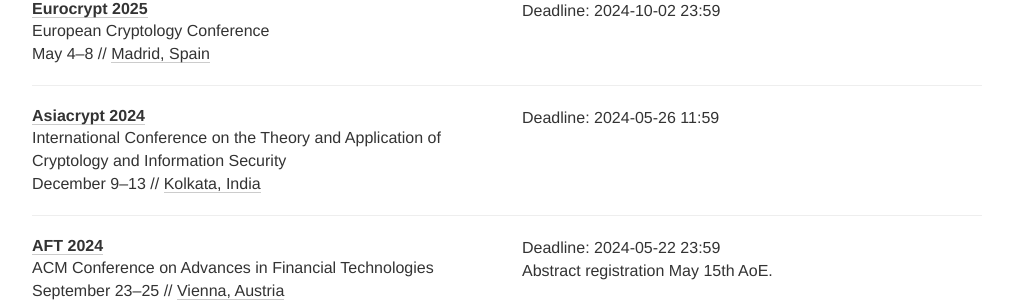
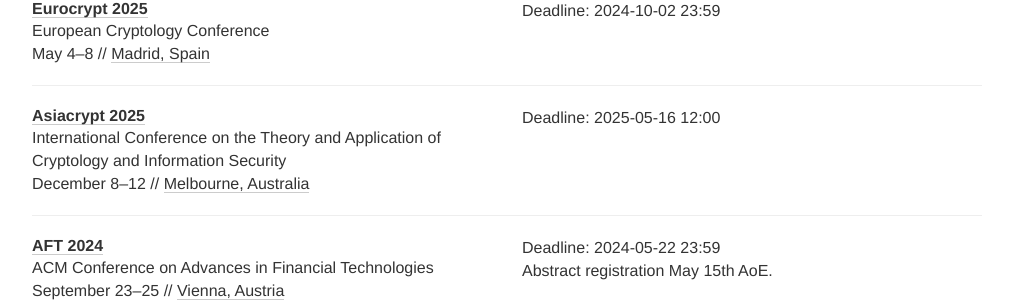
Before and after one commit to sec-deadlines/sec-deadlines.github.io, a Jekyll site: the page built from index.html, in a window 1280 px wide and 900 px high, scrolled down 5427 px. Shown: the part 153-455 px from the top of the window, without its empty margins (133-1146 px from the left). Built offline with Jekyll 4.4.1, drawn with Linux system fonts in a browser that asks for light colours; nearby versions of some CDN libraries; comment, search, counter and statistics services are not loaded.

Commit message:
Wake up, sweetie: new AsiaCrypt CFP just dropped
For some reason their deadline is at noon **GMT**.

```diff
--- a/_data/conferences.yml
+++ b/_data/conferences.yml
@@ -343,12 +343,12 @@
 
 - name: Asiacrypt
   description: International Conference on the Theory and Application of Cryptology and Information Security
-  year: 2024
-  link: https://asiacrypt.iacr.org/2024/
-  deadline: ["2024-05-26 11:59"]
-  timezone: Etc/UTC
-  date: December 9-13
-  place: Kolkata, India
+  year: 2025
+  link: https://asiacrypt.iacr.org/2025/
+  deadline: ["2025-05-16 12:00"]
+  timezone: Etc/GMT
+  date: December 8-12
+  place: Melbourne, Australia
   tags: [CRYPTO, CONF]
 
 - name: AFT
```
